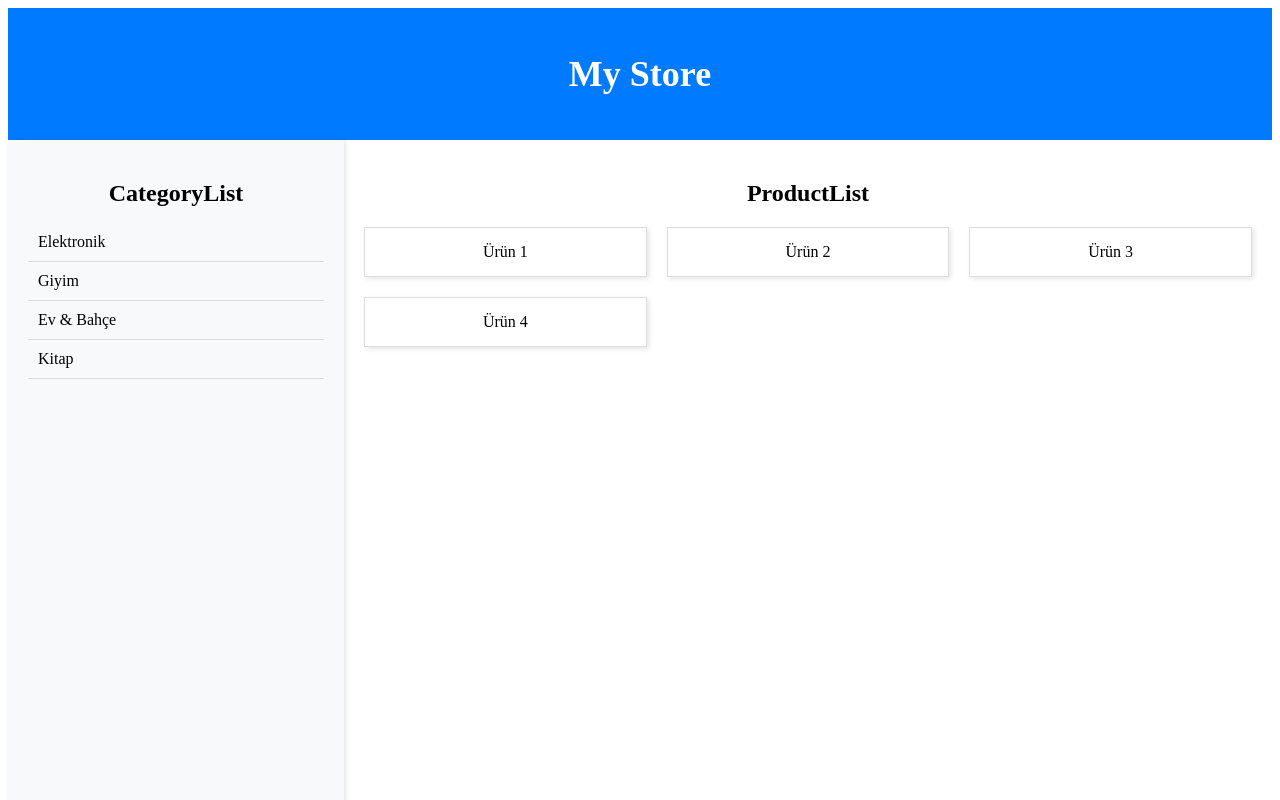
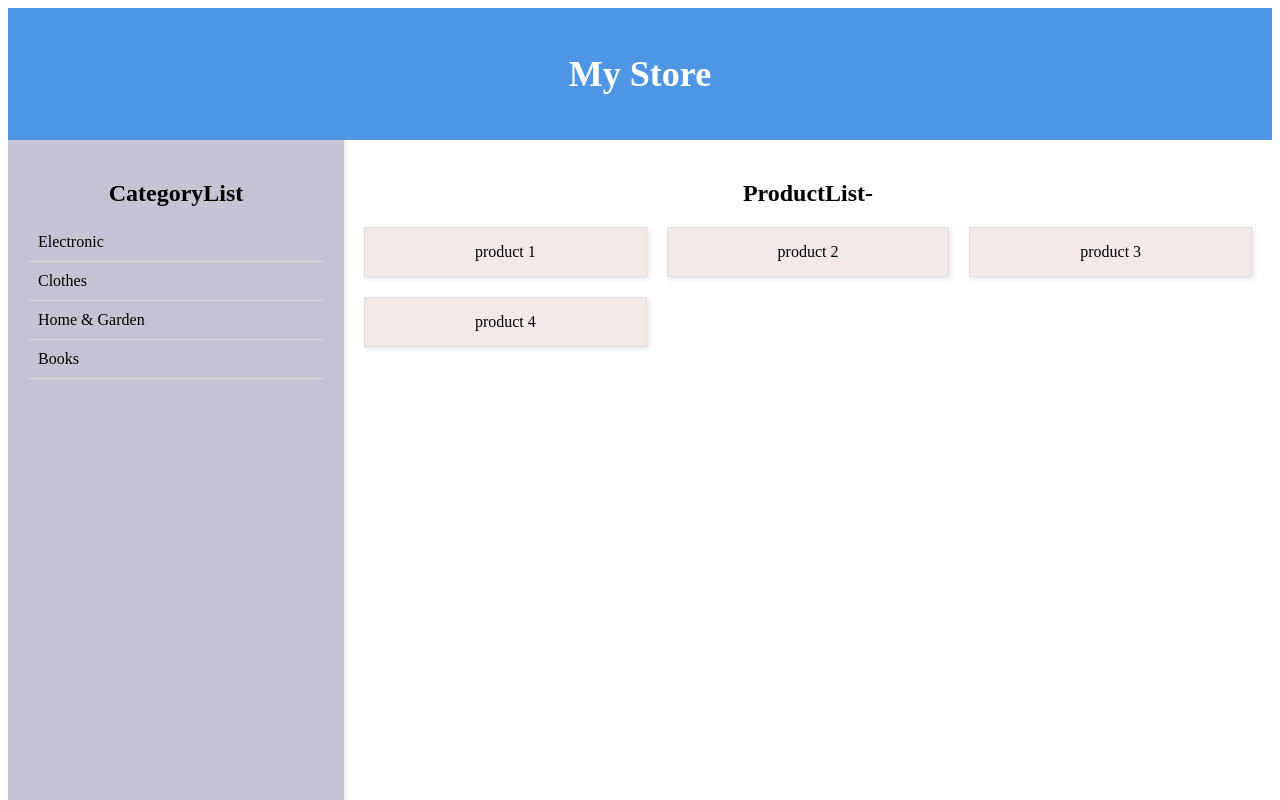
Before and after one commit to Emir0720/react-northwind-app, a React (Create React App) app: page / in a window 1280 px wide. Shown: the top 800 px of the page. Built offline with nearby package versions, Linux system fonts and the light colour scheme.

Commit message:
json-server installed

```diff
--- a/src/App.js
+++ b/src/App.js
@@ -1,22 +1,30 @@
-import React from "react";
+import React, { Component } from "react";
 import Navi from "./components/Navi";
 import CategoryList from "./components/CategoryList";
 import ProductList from "./components/ProductList";
 import "./App.css";
 
-function App() {
-let productInfo = {title: "ProductList"};
-let categoryInfo = {title: "CategoryList"};
+
+export default class App extends Component {
+
+  state = { currentCategory: "" };
+
+  changeCategory = (category) => {
+    this.setState({ currentCategory: category.categoryName });
+  };
+
+  render() {
+    let productInfo = { title: "ProductList" };
+    let categoryInfo = { title: "CategoryList" };
 
     return (
       <div>
         <Navi />
         <div className="main-container">
-        <CategoryList info={categoryInfo}/>
-        <ProductList info={productInfo}/>
+          <CategoryList currentCategory = {this.state.currentCategory} changeCategory = {this.changeCategory} info={categoryInfo} />
+          <ProductList currentCategory = {this.state.currentCategory} info={productInfo} />
         </div>
       </div>
     );
   }
-
-export default App;
+}
--- a/src/components/CategoryList.js
+++ b/src/components/CategoryList.js
@@ -7,19 +7,13 @@ export default class CategoryList extends Component {
     super(props);
     this.state = {
       categories: [
-        { categoryId: 1, categoryName: "Elektronik" },
-        { categoryId: 2, categoryName: "Giyim" },
-        { categoryId: 3, categoryName: "Ev & Bahçe" },
-        { categoryId: 4, categoryName: "Kitap" }
+        { categoryId: 1, categoryName: "Electronic" },
+        { categoryId: 2, categoryName: "Clothes" },
+        { categoryId: 3, categoryName: "Home & Garden" },
+        { categoryId: 4, categoryName: "Books" }
       ],
-      currentCategory: null
     };
   }
-
-  // Arrow function kullanarak 'this' bağlamını otomatik olarak ayarlıyoruz
-  changeCategory = (category) => {
-    this.setState({ currentCategory: category.categoryName });
-  };
 
   render() {
     return (
@@ -27,13 +21,13 @@ export default class CategoryList extends Component {
         <h2>{this.props.info.title}</h2>
         <ul>
           {this.state.categories.map(category => (
-            <li onClick={() => this.changeCategory(category)}
+            <li onClick={() => this.props.changeCategory(category)}
                 key={category.categoryId}>
               {category.categoryName}
             </li>
           ))}
         </ul>
-        <h4>{this.state.currentCategory}</h4>
+        <h4>{this.props.currentCategory}</h4>
       </div>
     );
   }
--- a/src/components/ProductList.js
+++ b/src/components/ProductList.js
@@ -7,12 +7,12 @@ export default class ProductList extends Component {
 
 
     <div className="product-list">
-      <h2>{this.props.info.title}</h2>
+      <h2>{this.props.info.title}-{this.props.currentCategory}</h2>
       <div className="products">
-        <div className="product-card">Ürün 1</div>
-        <div className="product-card">Ürün 2</div>
-        <div className="product-card">Ürün 3</div>
-        <div className="product-card">Ürün 4</div>
+        <div className="product-card">product 1</div>
+        <div className="product-card">product 2</div>
+        <div className="product-card">product 3</div>
+        <div className="product-card">product 4</div>
       </div>
     </div>
        )
--- a/src/styles/Category.css
+++ b/src/styles/Category.css
@@ -1,6 +1,6 @@
 .category-list {
     width: 25%; /* 3 birime karşılık gelen genişlik */
-    background-color: #f8f9fa;
+    background-color: #c4c4d4;
     padding: 20px;
     height: 100vh; /* Sayfanın tam boyu */
     box-shadow: 2px 0 5px rgba(0, 0, 0, 0.1);
--- a/src/styles/Navi.css
+++ b/src/styles/Navi.css
@@ -1,5 +1,5 @@
 .navi {
-    background-color: #007bff;
+    background-color: #4e96e4;
     color: white;
     padding: 15px;
     text-align: center;
--- a/src/styles/ProductList.css
+++ b/src/styles/ProductList.css
@@ -10,7 +10,7 @@
   }
 
   .product-card {
-    background-color: #fff;
+    background-color: #f4e9e9;
     padding: 15px;
     border: 1px solid #ddd;
     box-shadow: 2px 2px 5px rgba(0, 0, 0, 0.1);
@@ -18,6 +18,6 @@
   }
 
   .product-list h2 {
-    text-align: center; /* Başlığı yatayda ortalamak için */
-    width: 100%; /* Genişliği yüzde yüz yaparak ortalamayı sağlar */
-  }
+  text-align: center; /* Başlığı yatayda ortalamak için */
+  width: 100%; /* Genişliği yüzde yüz yaparak ortalamayı sağlar */
+}
```
Lines whose indentation alone changed are shown as unchanged.
